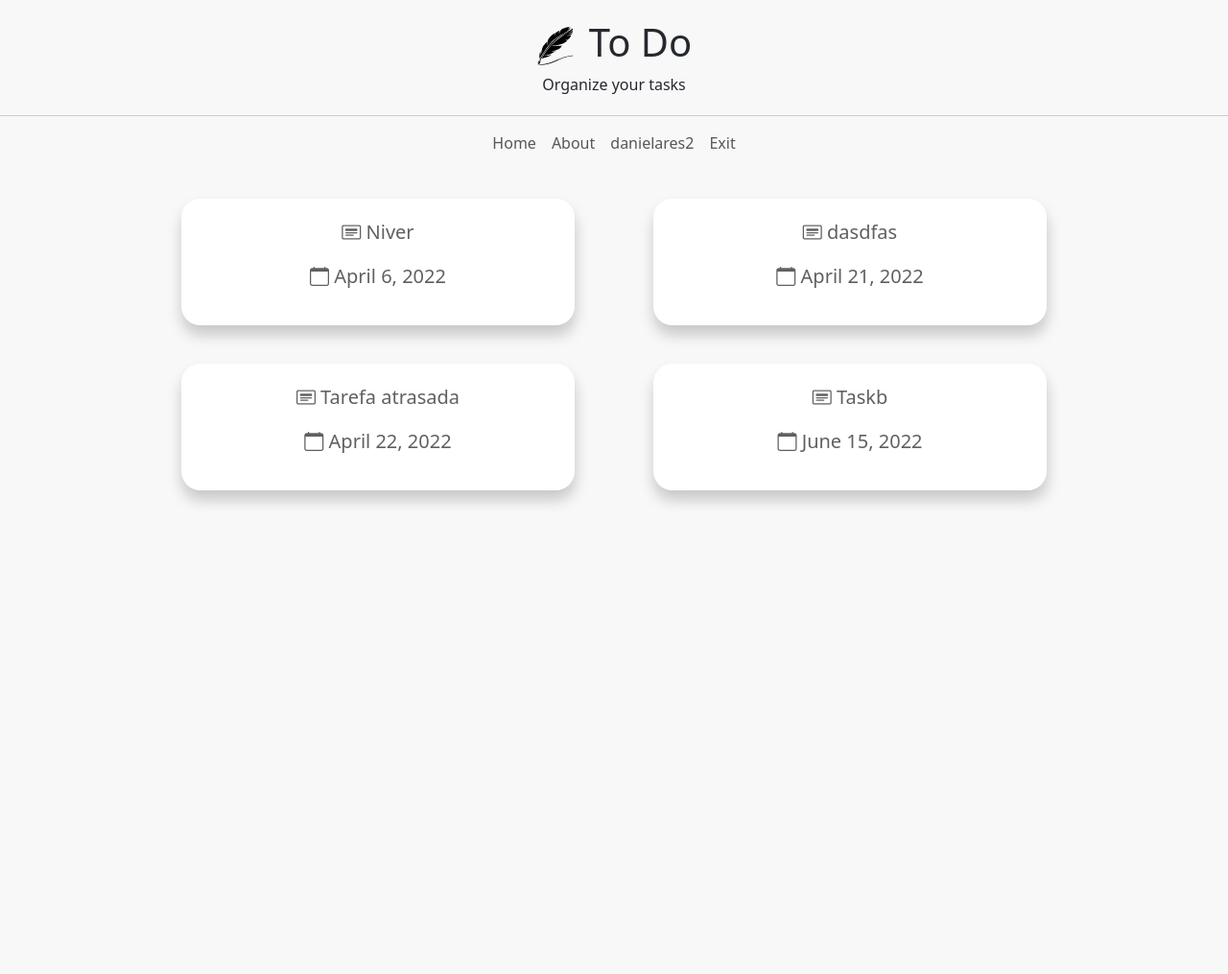
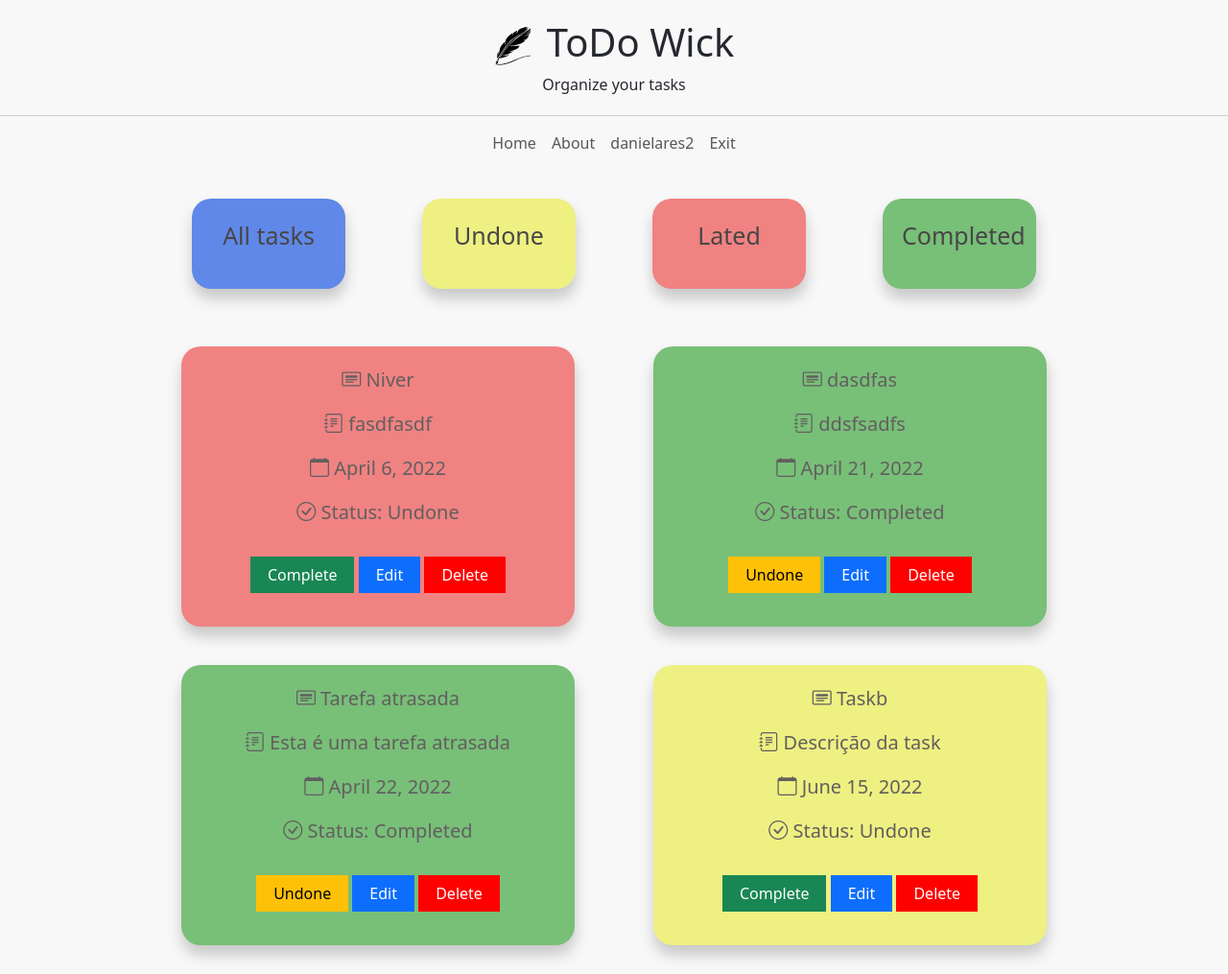
Before and after one commit to danielares/ToDo_Django, a Django app: page /all-my-tasks/ in a window 1280 px wide. Shown: the whole page at 96% size. Before the commit the page ends 526 px from the top, so only its background shows below. Run offline with Django 4.2, Linux system fonts and the light colour scheme; a user stored in the database is signed in; data comes from the database, SQL or seed files in the repository; both versions use the stored data as it was after the commit; some libraries are stand-ins or nearby versions.

Commit message:
task status add

```diff
--- a/main/urls.py
+++ b/main/urls.py
@@ -1,6 +1,7 @@
-from django.urls import path, include
-from .views import IndexView
+from django.urls import path
+from .views import IndexView, AboutView
 
 urlpatterns = [
     path('', IndexView.as_view(), name='index'),
+    path('about', AboutView.as_view(), name='about'),
 ]
--- a/main/views.py
+++ b/main/views.py
@@ -3,3 +3,6 @@ from django.views.generic import TemplateView
 
 class IndexView(TemplateView):
     template_name = 'index.html'
+
+class AboutView(TemplateView):
+    template_name = 'about.html'
--- a/static/css/styles.css
+++ b/static/css/styles.css
@@ -5,8 +5,8 @@ html {
     background-color: #f8f8f8;
 }
 
-a, i {
-    transition: .5s;
+a,
+i {
     text-decoration: none;
 }
 
@@ -21,8 +21,6 @@ a, i {
 
 .btn {
     text-decoration: none;
-    background-color: #25282e;
-    color: #fff;
     padding: 7px 18px;
     border: 0;
     border-radius: 0;
@@ -106,11 +104,6 @@ a, i {
 
 #form-container a {
     color: #222;
-    transition: .5s;
-}
-
-#form-container a:hover {
-    color: #6c63ff;
 }
 
 #form-container form {
@@ -142,15 +135,20 @@ a, i {
 }
 
 .btn.btn-primary,
-.btn.btn-danger {
+.btn.btn-danger,
+.btn.btn-success,
+.btn.btn-warning {
     width: 100%;
-    margin-top: 25px;
-    margin-bottom: 25px;
+    margin-top: 15px;
+    margin-bottom: 15px;
 }
 
 @media(min-width: 786px) {
+
     .btn.btn-primary,
-    .btn.btn-danger {
+    .btn.btn-danger,
+    .btn.btn-success,
+    .btn.btn-warning {
         width: auto;
     }
 }
@@ -187,14 +185,45 @@ a, i {
     color: rgb(98, 95, 95);
 }
 
+.col-md-2.item {
+    border-radius: 20px;
+    box-shadow: .5px 10px 15px rgba(0, 0, 0, .2);
+    margin: 20px auto;
+    padding: 20px;
+    color: rgb(72, 70, 70);
+}
+
+.col-md-2.item#all {
+    background-color: rgb(95, 136, 232);
+}
+
+.col-md-2.item#completed {
+    background-color: rgb(120, 191, 120);
+}
+
+.col-md-2.item#undone {
+    background-color: rgb(238, 240, 130);
+}
+
+.col-md-2.item#lated {
+    background-color: rgb(240, 130, 130);
+}
+
+.col-md-2.item a {
+    color: rgb(98, 95, 95);
+}
+
+.col-md-2.item p {
+    text-align: center;
+    font-size: 25px;
+}
+
+
+
+/* ADD/MY TASK */
 .col-md-5.item p {
     text-align: center;
-    font-size: 30px;
-    transition: .3s;
-}
-
-.col-md-5.item#add-task p {
-    font-size: 50px;
+    font-size: 40px;
     transition: .3s;
 }
 
@@ -203,13 +232,28 @@ a, i {
     color: #222;
 }
 
-/* ADD TASK */
-.col-md-6#add-task {
+.col-md-5.item {
     border-radius: 20px;
     box-shadow: .5px 10px 15px rgba(0, 0, 0, .2);
     margin: 20px auto;
     padding: 20px;
     background-color: #fff;
+}
+
+.col-md-5.item.completed-True {
+    background-color: rgb(120, 191, 120);
+}
+
+.col-md-5.item.completed-False {
+    background-color: rgb(238, 240, 130);
+}
+
+.col-md-5.item.completed-False.lated-True {
+    background-color: rgb(240, 130, 130);
+}
+
+.col-md-5.item .btn-tasks {
+    text-align: center;
 }
 
 .col-md-6 h2 {
@@ -221,3 +265,8 @@ a, i {
 .col-md-5.item#my-task p {
     font-size: 20px;
 }
+
+/* ABOUT */
+#midia-icons {
+    font-size: 30px;
+}
--- a/task/models.py
+++ b/task/models.py
@@ -8,6 +8,7 @@ class Task(models.Model):
     creation_date = models.DateField(auto_now=True)
     due_date =models.DateField(blank=True, null=True)
     completed = models.BooleanField(default=False)
+    lated = models.BooleanField(default=False)
 
     def __str__(self):
         return self.title
--- a/task/urls.py
+++ b/task/urls.py
@@ -1,11 +1,16 @@
 from unicodedata import name
 from django.urls import path
 
-from .views import AddTaskView, AllMyTasksView, MyTaskView, DeleteTaskView
+from .views import AddTaskView, AllMyTasksView, MyTaskView, CompleteTaskView
+from .views import DeleteTaskView, UndoneTasksView, CompleteTasksView, LatedTasksView
 
 urlpatterns = [
     path('add-task/', AddTaskView.as_view(), name='add-task'),
     path('all-my-tasks/', AllMyTasksView.as_view(), name='all-my-tasks'),
+    path('undone-tasks/', UndoneTasksView.as_view(), name='undone-tasks'),
+    path('complete-tasks/', CompleteTasksView.as_view(), name='complete-tasks'),
+    path('lated-tasks/', LatedTasksView.as_view(), name='lated-tasks'),
     path('my-task/<int:task_id>', MyTaskView.as_view(), name='my-task'),
+    path('complete-task/<int:task_id>', CompleteTaskView.as_view(), name='complete-task'),
     path('delete-task/<int:task_id>', DeleteTaskView.as_view(), name='delete-task'),
 ]
--- a/task/views.py
+++ b/task/views.py
@@ -1,7 +1,8 @@
 from django.urls import reverse_lazy
 from django.shortcuts import redirect
-from django.views.generic import CreateView, TemplateView, DeleteView
+from django.views.generic import CreateView, TemplateView, View, DeleteView
 from django.contrib import messages
+from datetime import date
 
 from .forms import AddTaskForm
 from .models import Task
@@ -30,7 +31,54 @@ class AllMyTasksView(TemplateView):
     def get_context_data(self, **kwargs):
         user_id = self.request.user.id
         context = super().get_context_data(**kwargs)
-        context['tasks'] = Task.objects.filter(user = user_id).order_by("due_date")
+        tasks = Task.objects.filter(user = user_id).order_by("due_date")
+        for task in tasks:
+            if lated_verify(task.due_date):
+                task.lated = True
+        context['tasks'] = tasks
+
+        return context
+
+
+class UndoneTasksView(TemplateView):
+    template_name = 'task/all-my-tasks.html'
+
+    def get_context_data(self, **kwargs):
+        user_id = self.request.user.id
+        context = super().get_context_data(**kwargs)
+        tasks = Task.objects.filter(user = user_id, completed=False).order_by("due_date")
+        for task in tasks:
+            if lated_verify(task.due_date):
+                task.lated = True
+        context['tasks'] = tasks
+
+        return context
+
+
+class CompleteTasksView(TemplateView):
+    template_name = 'task/all-my-tasks.html'
+
+    def get_context_data(self, **kwargs):
+        user_id = self.request.user.id
+        context = super().get_context_data(**kwargs)
+        context['tasks'] = Task.objects.filter(user = user_id, completed=True).order_by("due_date")
+        return context
+
+
+class LatedTasksView(TemplateView):
+    template_name = 'task/all-my-tasks.html'
+
+    def get_context_data(self, **kwargs):
+        user_id = self.request.user.id
+        context = super().get_context_data(**kwargs)
+        tasks = Task.objects.filter(user = user_id, completed=False).order_by("due_date")
+        context_list = []
+        for task in tasks:
+            if lated_verify(task.due_date):
+                task.lated = True
+                context_list.append(task)
+        context['tasks'] = context_list
+
         return context
 
 
@@ -56,11 +104,29 @@ class MyTaskView(TemplateView):
         return redirect('all-my-tasks')
 
 
-class DeleteTaskView(TemplateView):
-    template_name = 'task/delete-task.html'
+class CompleteTaskView(View):
+
+    def post(self, request, task_id):
+        task = Task.objects.filter(id = task_id)
+        if task[0].completed == False:
+            task.update(completed=True)
+            messages.success(request, 'Task Completed')
+        else:
+            task.update(completed=False)
+            messages.success(request, 'Task Undone')
+        return redirect('all-my-tasks')
+
+
+class DeleteTaskView(View):
 
     def post(self, request, task_id):
         task = Task.objects.filter(id = task_id)
         task.delete()
         messages.success(request, 'Task Deleted')
         return redirect('all-my-tasks')
+
+
+def lated_verify(date):
+    today = date.today()
+    if date < today:
+        return True
--- a/templates/base.html
+++ b/templates/base.html
@@ -8,8 +8,18 @@
     <meta charset="UTF-8">
     <meta http-equiv="X-UA-Compatible" content="IE=edge">
     <meta name="viewport" content="width=device-width, initial-scale=1.0">
+    <!--Django Bootstrap-->
     {% bootstrap_css %}
+
+    <!-- Bootstrap Icons-->
     <link rel="stylesheet" href="https://cdn.jsdelivr.net/npm/bootstrap-icons@1.8.1/font/bootstrap-icons.css">
+
+    <!-- JavaScript Bundle with Popper -->
+    <script src="https://cdn.jsdelivr.net/npm/bootstrap@5.1.3/dist/js/bootstrap.bundle.min.js"
+        integrity="sha384-ka7Sk0Gln4gmtz2MlQnikT1wXgYsOg+OMhuP+IlRH9sENBO0LRn5q+8nbTov4+1p" crossorigin="anonymous">
+        </script>
+
+    <!-- My CSS -->
     <link rel="stylesheet" href="{% static 'css/styles.css' %}">
     <link rel="shortcut icon" href="{% static 'images/favicon.ico' %}" type="image/x-icon">
     <title>
@@ -24,14 +34,14 @@
         <header class="row" id="header">
             <div id="logo-container">
                 <img src="{% static 'images/logo.svg' %}" alt="Art" id="logo">
-                <h1>To Do</h1>
+                <h1>ToDo Wick</h1>
             </div>
             <p>Organize your tasks</p>
         </header>
 
         <nav class="navbar navbar-expand-md navbar-light bg-faded">
 
-            <button class="navbar-toggler" type="button" data-toggle="collapse" data-target="#navbar-links"
+            <button class="navbar-toggler" type="button" data-bs-toggle="collapse" data-bs-target="#navbar-links"
                 aria-controls="navbar-links" aria-expanded="false" aria-label="Toggle navigation">
                 <span class="navbar-toggler-icon">
                     <i style="color: white;" class="fas fa-align-justify"></i>
@@ -45,7 +55,7 @@
                         <a class="nav-link" href="{% url 'index' %}">Home</a>
                     </li>
                     <li class="nav-item active text-center">
-                        <a class="nav-link" href="#">About</a>
+                        <a class="nav-link" href="{% url 'about' %}">About</a>
                     </li>
                     {% if user.is_anonymous %}
                     <li class="nav-item text-center">
@@ -76,5 +86,4 @@
     </main>
     {% bootstrap_javascript %}
 </body>
-
 </html>
--- a/templates/index.html
+++ b/templates/index.html
@@ -13,7 +13,7 @@
                 Add task
             </p>
         </a>
-        <a class="col-md-5 item" id="add-task" href="{% url 'all-my-tasks' %}">
+        <a class="col-md-5 item" id="my-tasks" href="{% url 'all-my-tasks' %}">
             <p>
                 <i class="bi bi-list-task"></i>
                 My tasks
--- a/templates/task/all-my-tasks.html
+++ b/templates/task/all-my-tasks.html
@@ -4,20 +4,66 @@
 {% block title %}My tasks{% endblock %}
 
 {% block content %}
-<div class="container col-11 col-md-9">
+<div class="container col-12 col-md-9">
     {% bootstrap_messages %}
+    <div class="row align-items-center">
+        <a href="{% url 'all-my-tasks' %}" class="col-md-2 item" id="all">
+            <p>All tasks</p>
+        </a>
+        <a href="{% url 'undone-tasks' %}" class="col-md-2 item" id="undone">
+            <p>Undone</p>
+        </a>
+        <a href="{% url 'lated-tasks' %}" class="col-md-2 item" id="lated">
+            <p>Lated</p>
+        </a>
+        <a href="{% url 'complete-tasks' %}" class="col-md-2 item" id="completed">
+            <p>Completed</p>
+        </a>
+    </div>
+
     <div class="row align-items-center gx-5">
         {% for task in tasks %}
-        <a class="col-md-5 item" id="my-task" href="{% url 'my-task' task.id %}">
-            <p>
+        <div class="col-md-5 item completed-{{task.completed}} lated-{{task.lated}}" id="my-task">
+            <p id="task-name">
                 <i class="bi bi-card-heading"></i>
                 {{task}}
             </p>
-            <p>
+            <p id="task-description">
+                <i class="bi bi-journal-text"></i>
+                {{task.description}}
+            </p>
+            <p id="task-due-date">
                 <i class="bi bi-calendar"></i>
                 {{task.due_date}}
             </p>
-        </a>
+            <p id="task-due-date">
+                <i class="bi bi-check-circle"></i>
+                Status:
+                {% if task.completed == False %}
+                Undone
+                {% else %}
+                Completed
+                {% endif %}
+            </p>
+
+            <div class="btn-tasks">
+                {% if task.completed == False %}
+                <button type="button" class="btn btn-success" data-bs-toggle="modal"
+                    data-bs-target="#modalComplete{{task.id}}">Complete</button>
+                {% else %}
+                <button type="button" class="btn btn-warning" data-bs-toggle="modal"
+                    data-bs-target="#modalComplete{{task.id}}">Undone</button>
+                {% endif %}
+                {% include 'task/modals/complete.html' %}
+
+
+                <a href="{% url 'my-task' task.id %}" class="btn btn-primary">Edit</a>
+
+                <button type="button" class="btn btn-danger" data-bs-toggle="modal"
+                    data-bs-target="#modalDelete{{task.id}}">Delete</button>
+                {% include 'task/modals/delete.html' %}
+            </div>
+        </div>
         {% endfor %}
     </div>
 </div>
--- /dev/null
+++ b/templates/task/modals/complete.html
@@ -0,0 +1,33 @@
+<!-- Modal -->
+<div class="modal fade" id="modalComplete{{task.id}}" tabindex="-1" role="dialog" aria-labelledby="exampleModalLabel"
+  aria-hidden="true">
+  <div class="modal-dialog" role="document">
+    <div class="modal-content">
+      <div class="modal-header">
+        <h5 class="modal-title" id="exampleModalLabel">Task Status</h5>
+        <button type="button" class="btn-close" data-bs-dismiss="modal" aria-label="Close"></button>
+      </div>
+      <div class="modal-body">
+        {% if task.completed == False %}
+        Do you want to mark this task as complete?
+        {% else %}
+        Do you want to mark this task as undone?
+        {% endif %}
+      </div>
+      <div class="modal-footer">
+
+        <form action="{% url 'complete-task' task.id %}" method="Post">
+          {% csrf_token %}
+          <button type="button" class="btn btn-secondary" data-bs-dismiss="modal">Close</button>
+          {% if task.completed == False %}
+          <input type="submit" class="btn btn-success" value="Complete">
+          {% else %}
+          <input type="submit" class="btn btn-warning" value="Undone">
+          {% endif %}
+
+        </form>
+
+      </div>
+    </div>
+  </div>
+</div>
--- /dev/null
+++ b/templates/task/modals/delete.html
@@ -0,0 +1,24 @@
+<!-- Modal -->
+<div class="modal fade" id="modalDelete{{task.id}}" tabindex="-1" role="dialog" aria-labelledby="exampleModalLabel"
+  aria-hidden="true">
+  <div class="modal-dialog" role="document">
+    <div class="modal-content">
+      <div class="modal-header">
+        <h5 class="modal-title" id="exampleModalLabel">Delete Task?</h5>
+        <button type="button" class="btn-close" data-bs-dismiss="modal" aria-label="Close"></button>
+      </div>
+      <div class="modal-body">
+        Are you sure you want to delet this task?
+      </div>
+      <div class="modal-footer">
+
+        <form action="{% url 'delete-task' task.id %}" method="Post">
+          {% csrf_token %}
+          <button type="button" class="btn btn-secondary" data-bs-dismiss="modal">Close</button>
+          <input type="submit" class="btn btn-danger" value="Delete">
+        </form>
+
+      </div>
+    </div>
+  </div>
+</div>
--- a/templates/task/my-task.html
+++ b/templates/task/my-task.html
@@ -29,8 +29,6 @@
                 </div>
 
                 <input type="submit" class="btn btn-primary" value="Update Task">
-
-                <a href="{% url 'delete-task' task_id %}" class="btn btn-danger">Delete</a>
             </form>
         </div>
         <div class="col-md-5">
```
Also changed, not shown: templates/about.html (added, +25 -0 lines), templates/footer.html (added, +31 -0 lines), templates/task/delete-task.html (deleted, +0 -24 lines), db.sqlite3, task/migrations/0002_task_lated.py (added).
